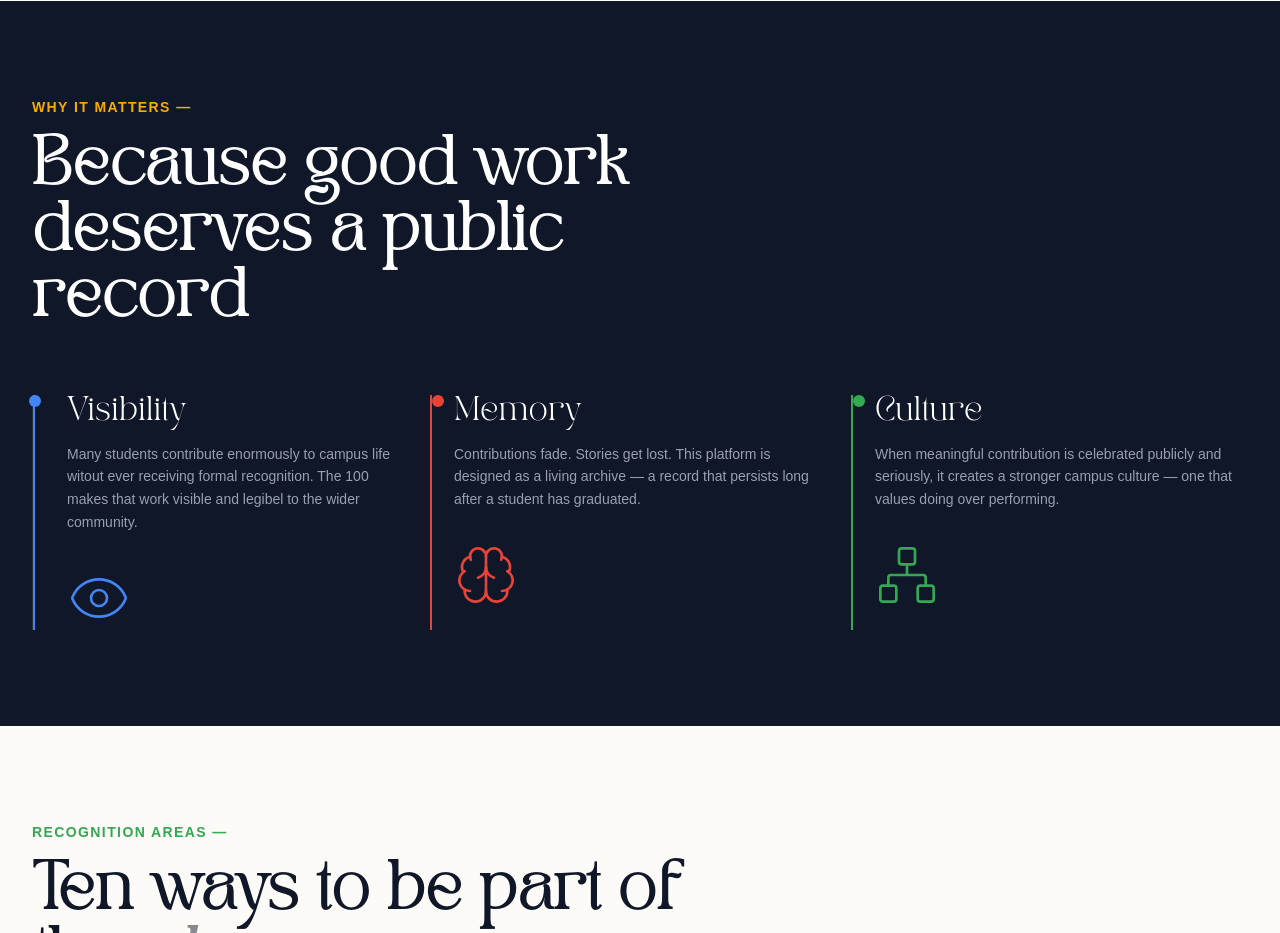
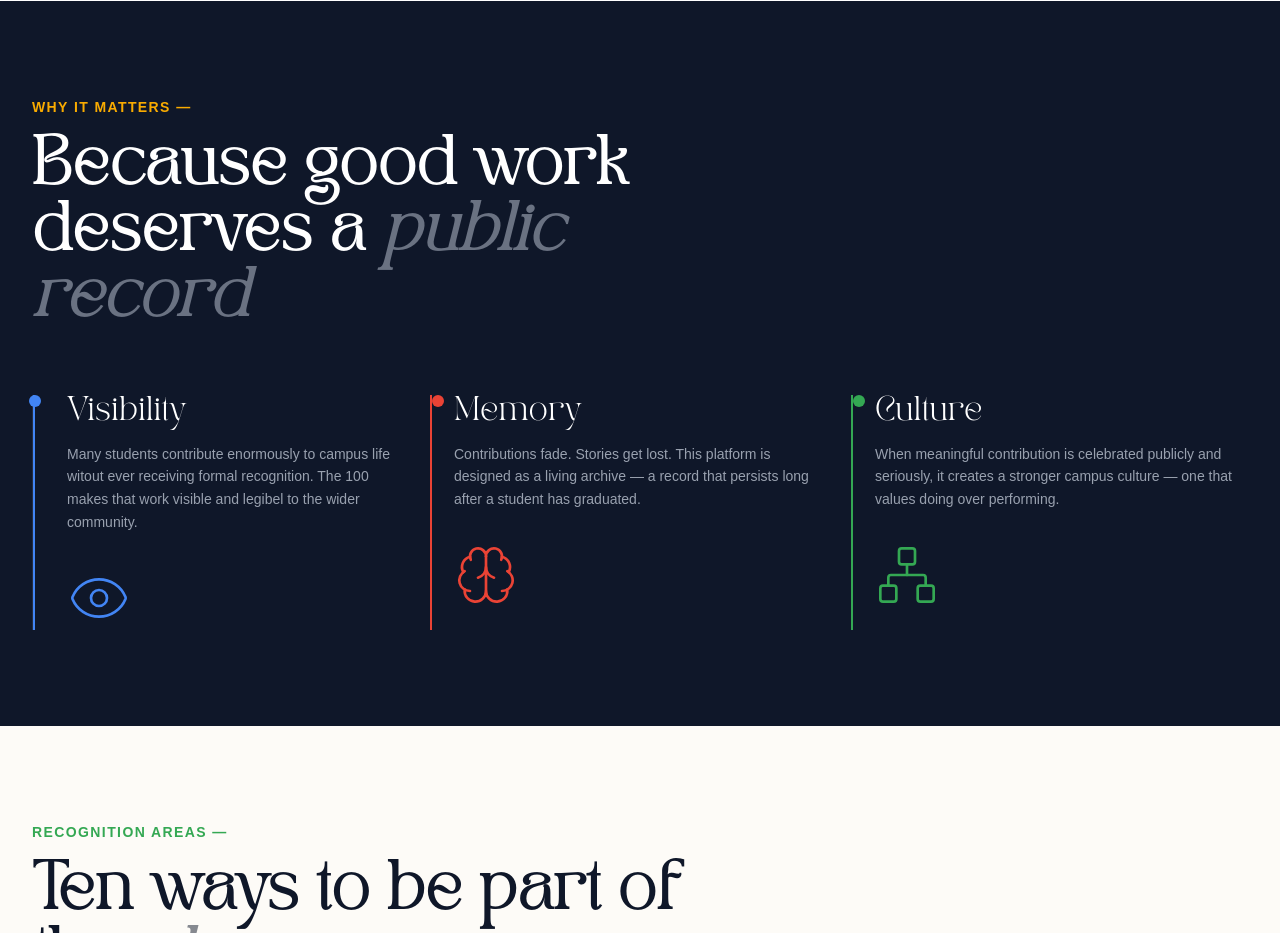
Before and after one commit to GDGBabcockUniversity/the-hundred, a Next.js app: page / in a window 1280 px wide. Shown: the part 1580-2513 px from the top of the page. Built offline with nearby package versions, Linux system fonts and the light colour scheme; a web font is replaced by a local one.

Commit message:
feat: enhance DarkFeaturesSection heading with styled public record text

```diff
--- a/components/landing/DarkFeaturesSection.tsx
+++ b/components/landing/DarkFeaturesSection.tsx
@@ -9,7 +9,10 @@ export function DarkFeaturesSection() {
             WHY IT MATTERS —
           </p>
           <h2 className="text-4xl md:text-5xl font-serif text-white leading-snug mb-6 font-bold">
-            Because good work deserves a public record
+            Because good work deserves a{" "}
+            <span className="text-gray-500 italic font-bold">
+              public record
+            </span>
           </h2>
         </div>
 
```
